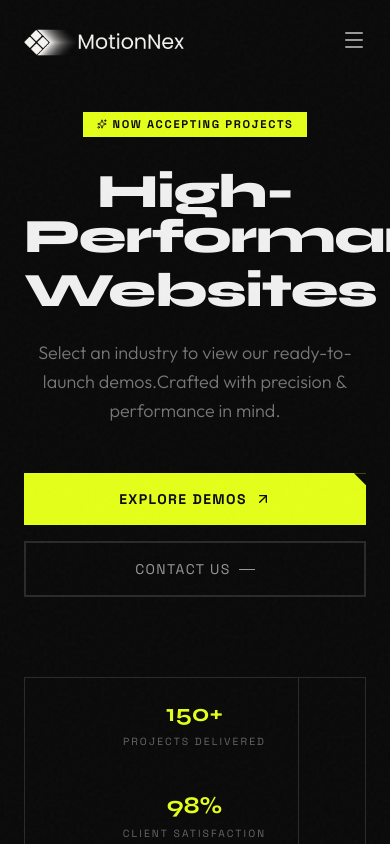
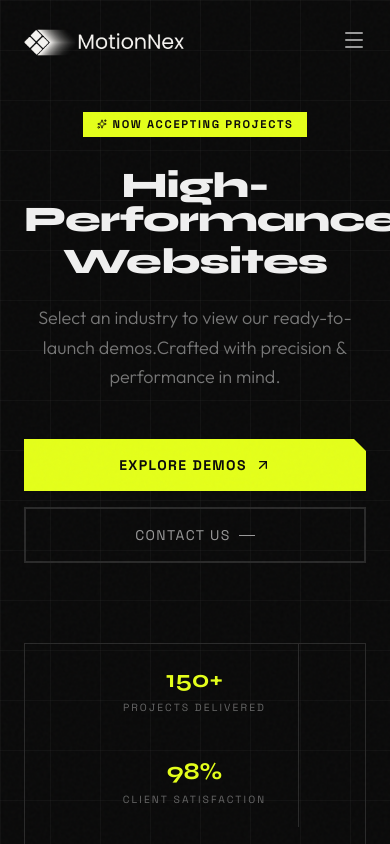
Before and after one commit to fazilmuhammad20020719-ai/Showcase-Web, a React (Vite) app: page / in a window 390 px wide. Shown: the top 844 px of the page. Built offline with nearby package versions, Linux system fonts and the light colour scheme.

Commit message:
Data Updated

```diff
--- a/src/App.jsx
+++ b/src/App.jsx
@@ -17,7 +17,7 @@ function App() {
   }, []);
 
   return (
-    <div className="min-h-screen bg-[#0a0a0a] text-[#f0f0f0] font-sans overflow-x-hidden relative">
+    <div className="min-h-screen bg-[#0a0a0a] bg-grid-lines text-[#f0f0f0] font-sans overflow-x-hidden relative">
       <Preloader isLoading={isLoading} />
 
       <Header />
--- a/src/components/Hero.jsx
+++ b/src/components/Hero.jsx
@@ -30,7 +30,7 @@ export default function Hero({ isLoading }) {
           initial={{ opacity: 0, y: 30 }}
           animate={{ opacity: isLoading ? 0 : 1, y: isLoading ? 30 : 0 }}
           transition={{ delay: 0.25, duration: 0.7, ease: [0.22, 1, 0.36, 1] }}
-          className="font-display text-5xl md:text-7xl lg:text-8xl font-extrabold tracking-tight leading-[0.95] mb-6"
+          className="font-display text-4xl sm:text-5xl md:text-7xl lg:text-8xl font-extrabold tracking-tight leading-[0.95] mb-6"
         >
           <span className="block">High-Performance</span>
           <span className="block mt-2">
--- a/src/index.css
+++ b/src/index.css
@@ -134,6 +134,14 @@ body::after {
   background-size: 24px 24px;
 }
 
+/* ── Grid lines background ── */
+.bg-grid-lines {
+  background-image:
+    linear-gradient(to right, rgba(255, 255, 255, 0.03) 1px, transparent 1px),
+    linear-gradient(to bottom, rgba(255, 255, 255, 0.03) 1px, transparent 1px);
+  background-size: 50px 50px;
+}
+
 /* ── Horizontal rule accent ── */
 .hr-accent {
   border: none;
```
